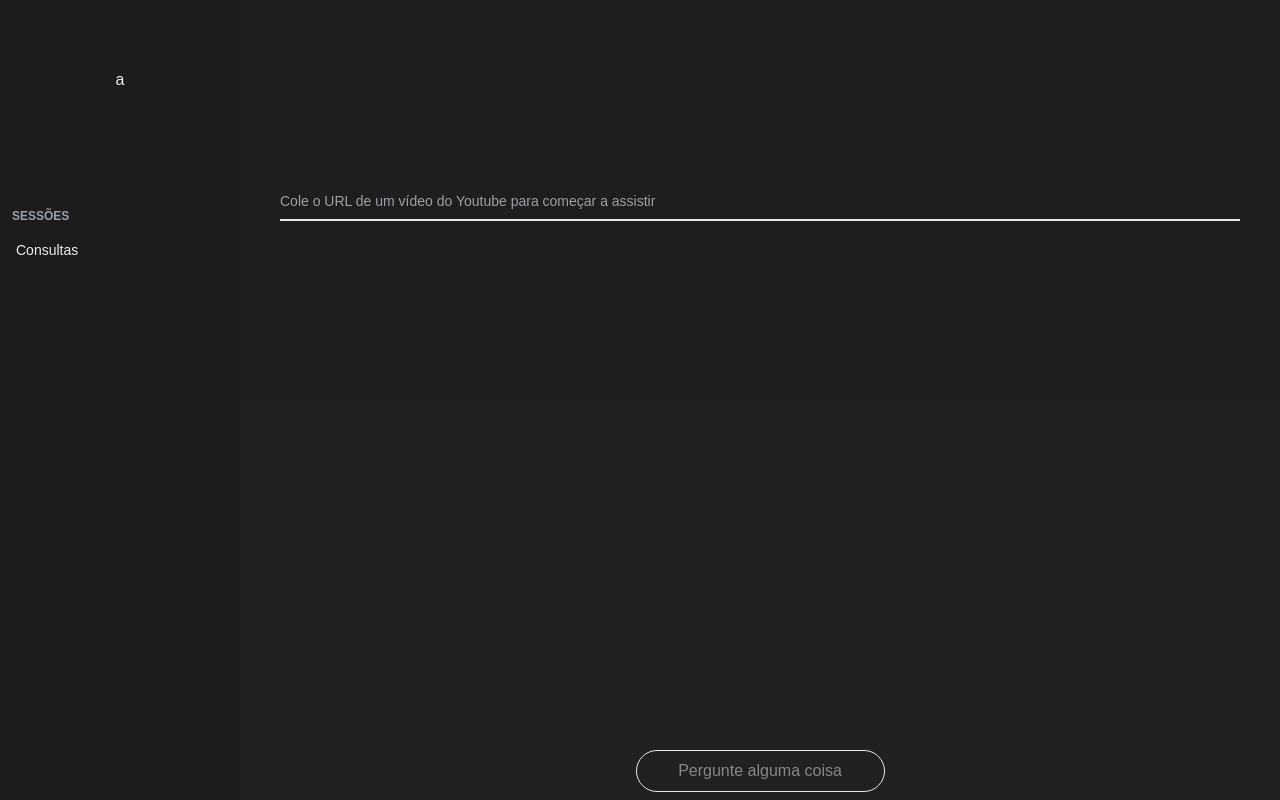
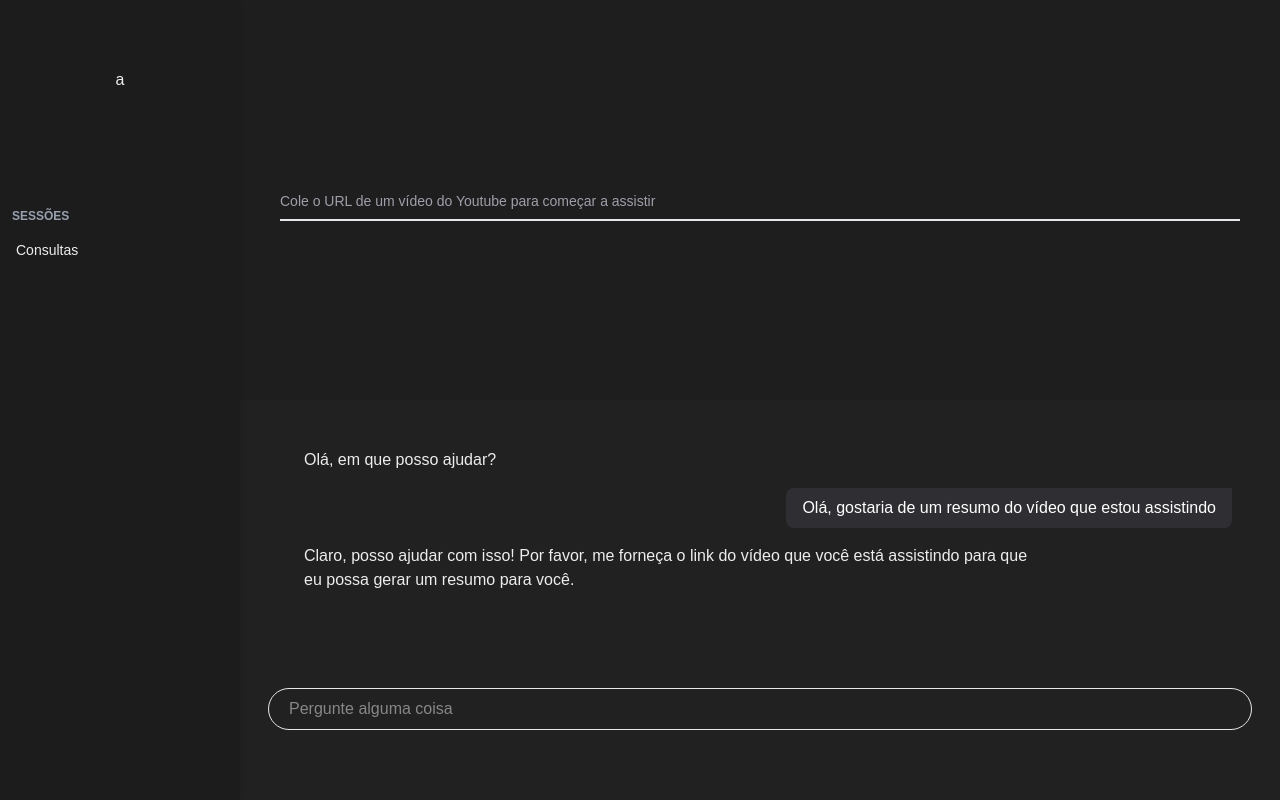
Before and after one commit to lleafar/video-study-ai-assistant, a Next.js app in the folder frontend/: page / in a window 1280 px wide. Built offline with nearby package versions, Linux system fonts and the light colour scheme.

Commit message:
feat(chat): implement chat component with message handling and streaming

```diff
--- a/frontend/app/components/Chat.tsx
+++ b/frontend/app/components/Chat.tsx
@@ -1,14 +1,50 @@
+"use client";
+
+import { useState } from "react";
+import MessageList from "./MessageList";
+import { Message } from "./types/Message";
+import { useChatStream } from "../hooks/useChatStream";
 
 export default function Chat() {
+  const [message, setMessage] = useState("");
+  const { sendMessage, messages, isLoading } = useChatStream({ messagesList: [
+        {
+      content: "Olá, em que posso ajudar?",
+      sender: "assistant",
+    },
+    {
+      content: "Olá, gostaria de um resumo do vídeo que estou assistindo",
+      sender: "user",
+    },
+    {
+      content: "Claro, posso ajudar com isso! Por favor, me forneça o link do vídeo que você está assistindo para que eu possa gerar um resumo para você.",
+      sender: "assistant",
+    }
+  ] });
 
-    return (
-        <div className="flex flex-col justify-center items-center w-full h-full">
-            <div className="w-full h-full">
+  function handleSubmitMessage(e: React.FormEvent<HTMLFormElement>) {
+    e.preventDefault();
+    if (message.trim() === "") return;
+    sendMessage("", message);
+    setMessage("");
+  }
 
-            </div>
-            <div className="py-2 px-10">
-                <input type="text" placeholder="Pergunte alguma coisa" className="rounded-full border px-5 py-2 text-center w-full" />
-            </div>
+  return (
+    <div className="flex flex-col justify-center items-center w-full h-full">
+      <div className="flex flex-col justify-baseline items-center w-xs sm:w-sm md:w-md lg:w-5xl h-full">
+        <div className="overflow-auto">
+        <MessageList messageList={messages} />
         </div>
-    );
+        <form onSubmit={handleSubmitMessage} className="w-full mt-5 p-5">
+          <input
+            type="text"
+            placeholder="Pergunte alguma coisa"
+            className="rounded-full border px-5 py-2 text-start w-full"
+            value={message}
+            onChange={(e) => setMessage(e.target.value)}
+          />
+        </form>
+      </div>
+    </div>
+  );
 }
--- /dev/null
+++ b/frontend/app/components/MessageList.tsx
@@ -0,0 +1,21 @@
+import { Message } from "./types/Message";
+
+export default function MessageList({
+  messageList,
+}: {
+  messageList: Message[];
+}) {
+  return (
+    <div className="flex flex-col items-center w-full h-full p-10">
+      {messageList.map((message, index) => (
+        <div
+          key={index}
+          className={`max-w-[80%] px-4 py-2 rounded-lg mb-2
+            ${message.sender === "user" ? "bg-zinc-600/30 text-white self-end rounded-tr-none" : "self-start"}`}
+        >
+          {message.content}
+        </div>
+      ))}
+    </div>
+  );
+}
--- /dev/null
+++ b/frontend/app/components/types/Message.ts
@@ -0,0 +1,4 @@
+export interface Message {
+    content: string;
+    sender: "user" | "assistant";
+}
--- /dev/null
+++ b/frontend/app/hooks/useChatStream.ts
@@ -0,0 +1,62 @@
+import { useState } from "react";
+import { Message } from "../components/types/Message";
+
+export function useChatStream({ messagesList }: { messagesList: Message[] }) {
+  const [isLoading, setIsLoading] = useState(false);
+  const [messages, setMessages] = useState<Message[]>(messagesList);
+
+  const sendMessage = async (videoUrl: string, message: string) => {
+    setIsLoading(true);
+
+    setMessages(prev => [...prev, { content: message, sender: "user" }]);
+
+    try {
+      const response = await fetch("/api/chat", {
+        method: "POST",
+        headers: {
+          "Content-Type": "application/json",
+        },
+        body: JSON.stringify({ videoUrl, message }),
+      });
+
+      if (!response.body) {
+        throw new Error("No response body, unable to stream.");
+      }
+
+      const reader = response.body.getReader();
+      const decoder = new TextDecoder("utf-8");
+
+      const newMessage: Message = { content: "", sender: "assistant" };
+      setMessages(prev =>[...prev, newMessage]);
+
+      let assistantMessages = "";
+
+      while (true) {
+        const { done, value } = await reader.read();
+        if (done) break;
+
+        const chunk = decoder.decode(value, { stream: true });
+        const cleanedChunk = chunk.replace(/data: /g, "").replace(/\n\n/g, "");
+
+        assistantMessages += cleanedChunk;
+
+        setMessages(prev => {
+          const updatedMessages = [...prev];
+          const lastMessageIndex = updatedMessages.length - 1;
+          updatedMessages[lastMessageIndex] = {
+            content: assistantMessages,
+            sender: "assistant",
+          };
+          return updatedMessages;
+        });
+
+      }
+    } catch (error) {
+      console.error("Error sending message:", error);
+    } finally {
+      setIsLoading(false);
+    }
+  };
+
+  return { sendMessage, messages, isLoading };
+}
```
